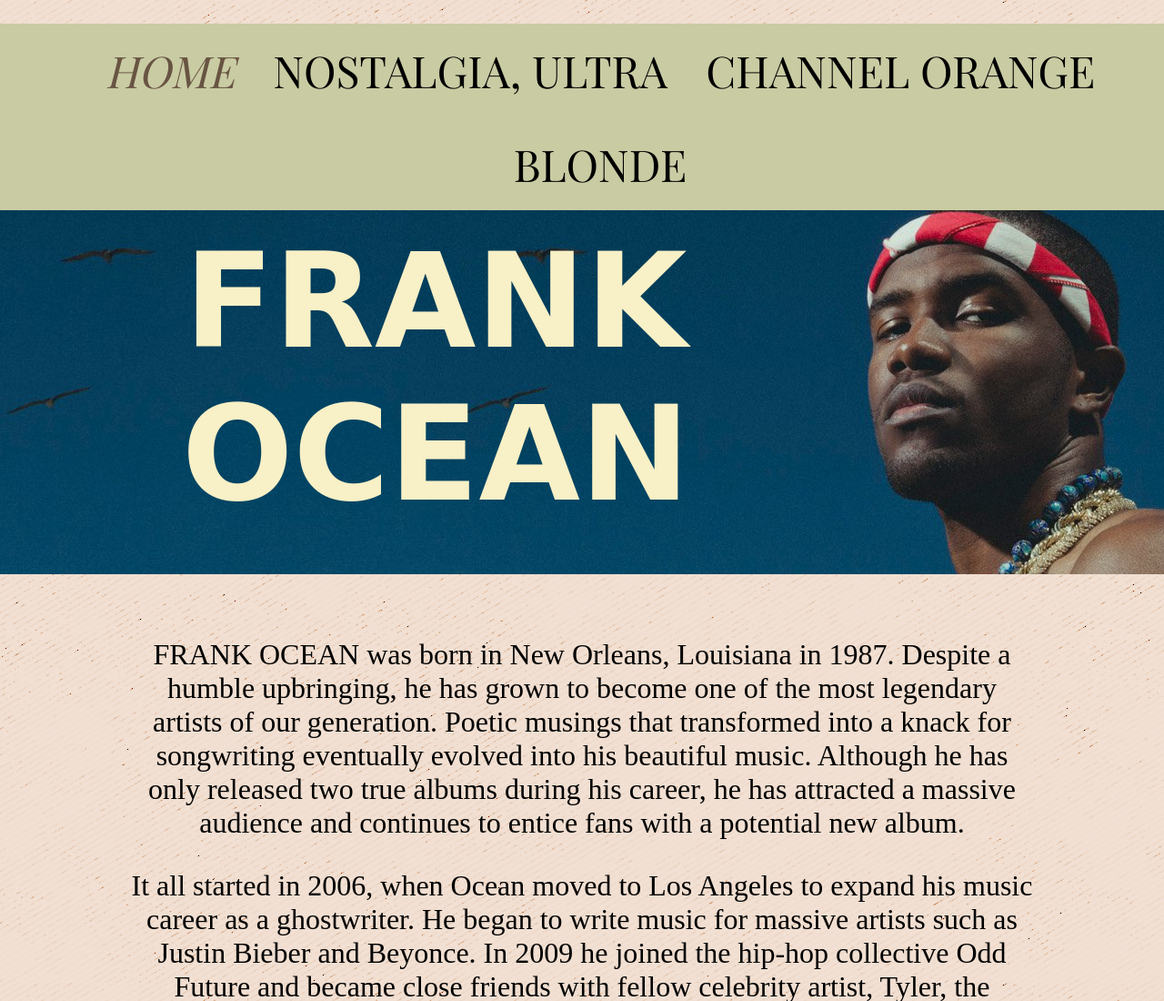
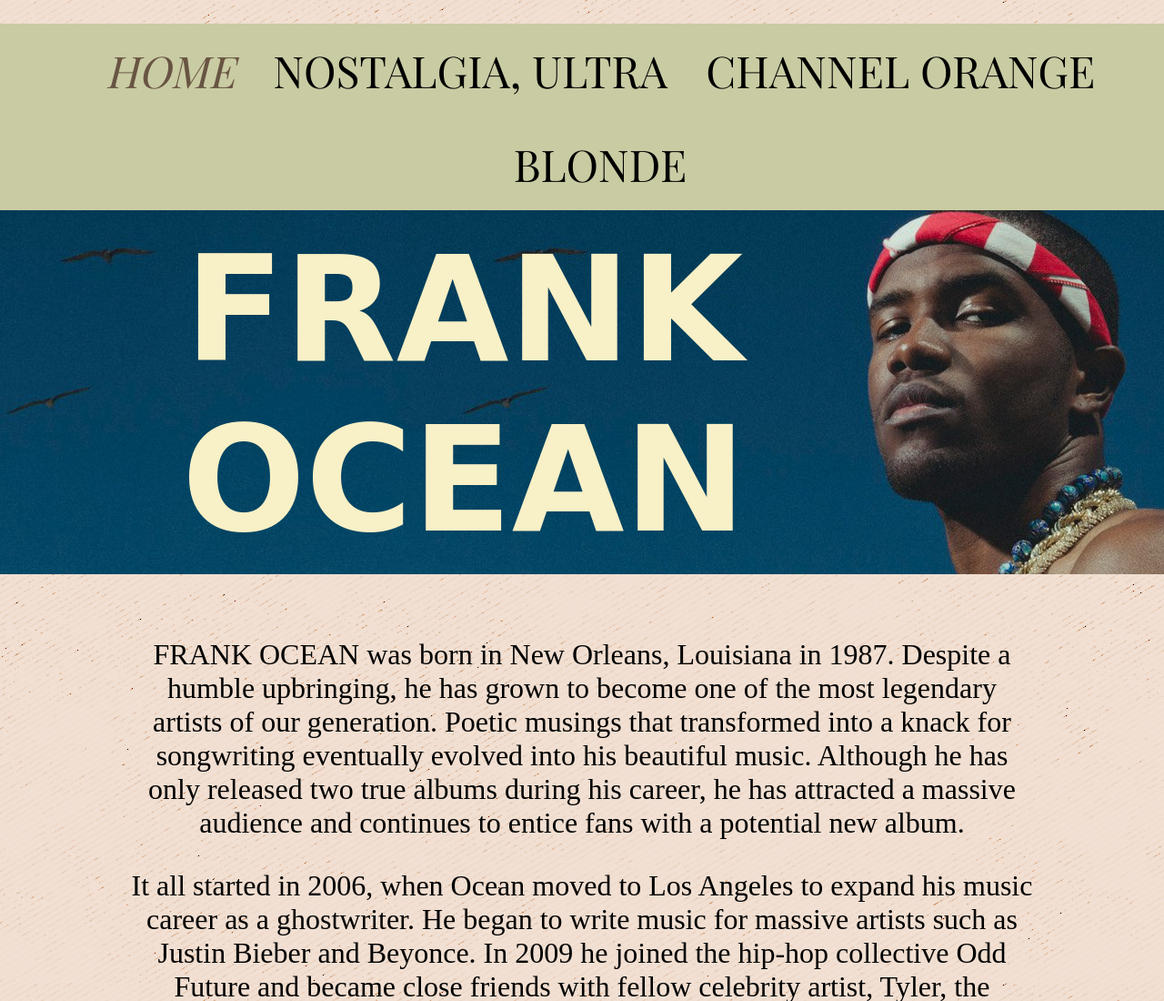
Before and after one commit to ishanbis/frankoceanfinal, a plain HTML site: page index.html in a window 1280 px wide. Shown: the top 1100 px of the page at 91% size. Drawn offline with Linux system fonts and the light colour scheme; a web font is replaced by a local one.

Commit message:
changed it back

```diff
--- a/css/style.css
+++ b/css/style.css
@@ -244,7 +244,6 @@
 /* .homeimgs img:hover{
     width: 90%;
 }
-
 /* nostalgia ultra styling  */
 
 body.nosultra{
@@ -293,11 +292,7 @@
 
 /* MOBILE VIEW MEDIA QUERY */
 
-@media only screen and (min-width: 300px){
-
-    .tracklist{
-        margin-left: 8%;
-    }
+@media only screen and (min-width: 680px){
 
     body.channelorange{
         background-blend-mode: normal;
@@ -318,7 +313,7 @@
     }
 
     h1{
-        font-size: 16vh;
+        font-size: 8rem;
         align-self: center;
     }
 
@@ -326,7 +321,7 @@
         text-align: center;
         align-items: center;
         width: fit-content;
-        font-size: 9rem;
+        font-size: 10rem;
         margin-bottom: 0;
     }
     .albuminfo{
@@ -425,7 +420,7 @@
 
 /* TABLET VIEW MEDIA QUERY  */
 
-@media only screen and (min-width: 800px){
+@media only screen and (min-width: 900px){
 
     body.nosultra{
         background-color: rgb(11, 81, 30);
@@ -531,15 +526,6 @@
 
 }
 
-/* @media only screen and (min-width: 720px){
-    .albuminfo{
-        flex-wrap: wrap;
-<<<<<<< HEAD
-<<<<<<< HEAD
-=======
->>>>>>> 36281bca9bb54e9ffecc542ed95fcf82472e79ff
-} */
-
 @media (prefers-reduced-motion){
     .channelorangeimgs img{
         width: 30%;
```
